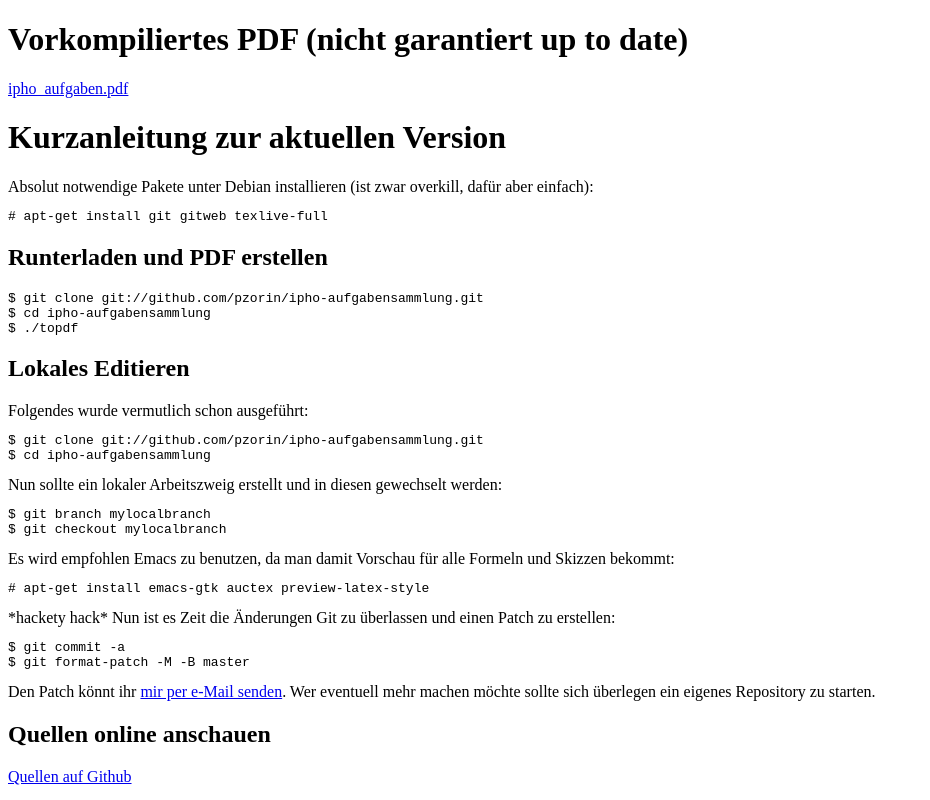
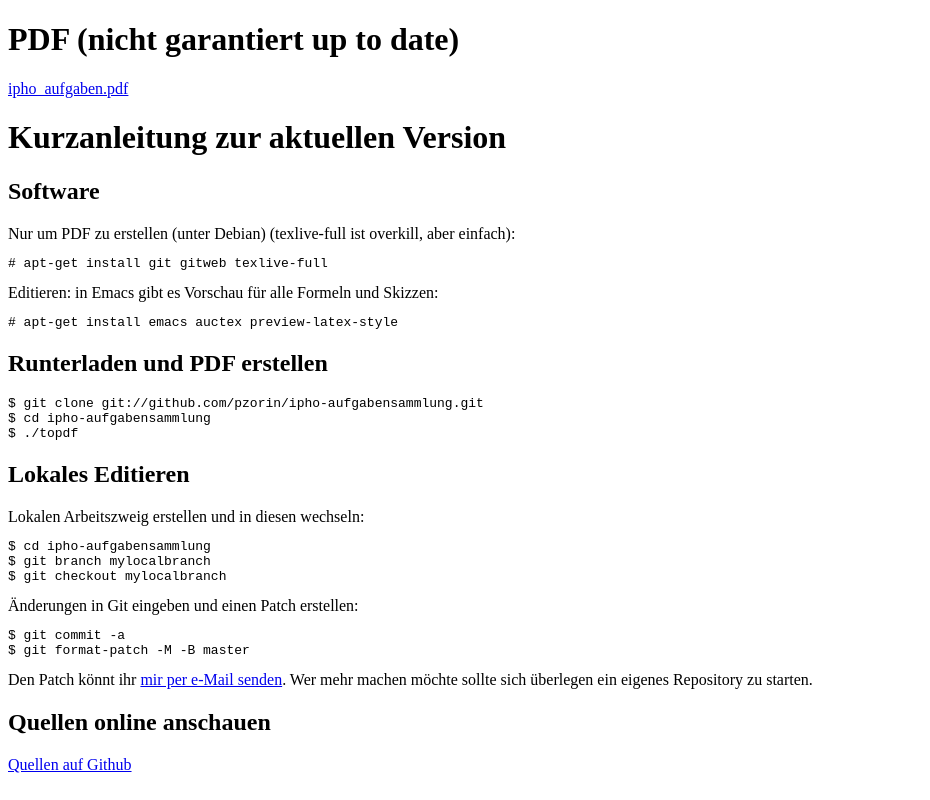
Before and after one commit to pzorin/ipho-aufgabensammlung, a plain HTML site: page index.html in a window 1280 px wide. Shown: the whole page, without its empty margins (0-930 px from the left). Drawn offline with Linux system fonts and the light colour scheme.

Commit message:
Kürzere Fassung

```diff
--- a/index.html
+++ b/index.html
@@ -8,18 +8,22 @@
 </head>
 
 <body>
-<div id="content" class="site">
-<div class="wikistyle">
 
-<h1>Vorkompiliertes PDF (nicht garantiert up to date)</h1>
+<h1>PDF (nicht garantiert up to date)</h1>
 
 <a href="ipho_aufgaben.pdf">ipho_aufgaben.pdf</a>
 
 <h1>Kurzanleitung zur aktuellen Version</h1>
 
-Absolut notwendige Pakete unter Debian installieren (ist zwar overkill, dafür aber einfach):
+<h2>Software</h2>
+
+Nur um PDF zu erstellen (unter Debian) (texlive-full ist overkill, aber einfach):
 
 <pre><code># apt-get install git gitweb texlive-full</code></pre>
+
+Editieren: in Emacs gibt es Vorschau für alle Formeln und Skizzen:
+
+<pre><code># apt-get install emacs auctex preview-latex-style</code></pre>
 
 <h2>Runterladen und PDF erstellen</h2>
 
@@ -29,33 +33,25 @@ $ ./topdf</code></pre>
 
 <h2>Lokales Editieren</h2>
 
-Folgendes wurde vermutlich schon ausgeführt:
+Lokalen Arbeitszweig erstellen und in diesen wechseln:
 
-<pre><code>$ git clone git://github.com/pzorin/ipho-aufgabensammlung.git
-$ cd ipho-aufgabensammlung</code></pre>
-
-Nun sollte ein lokaler Arbeitszweig erstellt und in diesen gewechselt werden:
-
-<pre><code>$ git branch mylocalbranch
+<pre><code>$ cd ipho-aufgabensammlung
+$ git branch mylocalbranch
 $ git checkout mylocalbranch</code></pre>
 
-Es wird empfohlen Emacs zu benutzen, da man damit Vorschau für alle Formeln und Skizzen bekommt:
-
-<pre><code># apt-get install emacs-gtk auctex preview-latex-style</code></pre>
-
-*hackety hack* Nun ist es Zeit die Änderungen Git zu überlassen und einen Patch zu erstellen:
+Änderungen in Git eingeben und einen Patch erstellen:
 
 <pre><code>$ git commit -a
 $ git format-patch -M -B master</code></pre>
 
-Den Patch könnt ihr <a href="mailto:pavel.zorin@online.de">mir per e-Mail senden</a>. Wer eventuell mehr machen möchte sollte sich überlegen ein eigenes Repository zu starten.
+Den Patch könnt ihr <a href="mailto:pavel.zorin@online.de">mir per e-Mail senden</a>.
+
+Wer mehr machen möchte sollte sich überlegen ein eigenes Repository zu starten.
 
 
 <h2>Quellen online anschauen</h2>
 
 <a href="http://github.com/pzorin/ipho-aufgabensammlung/tree/master">Quellen auf Github</a>
 
-</div>
-</div>
 </body>
 </html>
```
